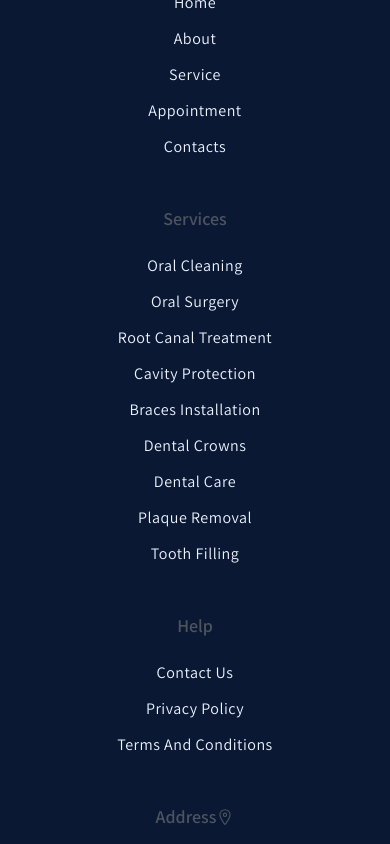
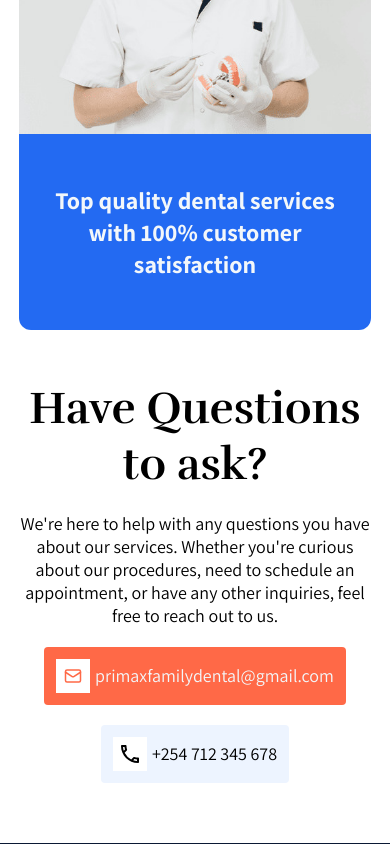
Before and after one commit to mwendwamark/PRIMAX-FAMILY-DENTAL, a React (Vite) app: page / in a window 390 px wide. Shown: the part 7400-8244 px from the top of the page. Built offline with nearby package versions, Linux system fonts and the light colour scheme.

Commit message:
create the meet doctor section and make it responsive.

```diff
--- a/src/Pages/Home.jsx
+++ b/src/Pages/Home.jsx
@@ -4,6 +4,7 @@ import AboutSection from "../components/Home-about-section/AboutSection";
 import ServicesSection from "../components/Home-quality-service/ServicesSection";
 import BookSection from "../components/Home-book-appointment/BookSection";
 import MeetDoctor from "../components/Home-meet-dentists/MeetDoctor";
+import TalkToUs from "../components/Home-talk-to-us/TalkToUs";
 
 const Home = () => {
   return (
@@ -13,6 +14,7 @@ const Home = () => {
       <ServicesSection />
       <MeetDoctor />
       <BookSection />
+      <TalkToUs />
     </>
   );
 };
--- /dev/null
+++ b/src/components/Home-talk-to-us/TalkToUs.css
@@ -0,0 +1,126 @@
+.talk-to-us-container {
+    width: 100%;
+    background-color: #fff;
+    padding: 80px 0px 60px;
+}
+
+.talk-to-us {
+    width: 80%;
+    display: flex;
+    flex-direction: row;
+    justify-content: center;
+    gap: 50px;
+    align-items: center;
+}
+
+.talk-to-us-image-section {
+    width: 50%;
+    display: flex;
+    flex-direction: column;
+    align-items: center;
+}
+
+.talk-to-us-image-section img {
+    border-top-left-radius: 12px;
+    border-top-right-radius: 12px;
+    width: 80%;
+}
+
+.image-text-contents {
+    border-radius: 0px 0px 12px 12px;
+    background-color: var(--blue-color);
+    width: 80%;
+    color: var(--background-color);
+    padding: 50px 20px 50px;
+    text-align: center;
+}
+
+.image-text-contents h4 {
+    font-size: 24px;
+    font-family: var(--text-ff);
+    font-weight: 700;
+}
+
+.talk-to-us-contents-section {
+    width: 46%;
+    display: flex;
+    flex-direction: column;
+    gap: 20px;
+    text-align: left;
+}
+
+.talk-to-us-contents-section h1 {
+    font-size: 45px;
+}
+
+.talk-to-us-contents-section p {
+    font-family: var(--text-ff);
+    font-size: 18px;
+}
+
+.talk-to-us-email {
+    display: flex;
+    align-items: center;
+    gap: 5px;
+    background-color: var(--orange-color);
+    width: fit-content;
+    padding: 12px;
+    border-radius: 4px;
+    color: var(--background-color);
+}
+
+.talk-to-us-email-icon {
+    background-color: white;
+    padding: 8px;
+    font-size: 34px;
+    color: var(--orange-color);
+}
+
+.talk-to-us-phone {
+    display: flex;
+    align-items: center;
+    gap: 5px;
+    background-color: var(--gradient-color);
+    width: fit-content;
+    padding: 12px;
+    border-radius: 4px;
+}
+
+.talk-to-us-phone-icon {
+    background-color: white;
+    padding: 5px;
+    font-size: 34px;
+    /* color: var(--orange-color); */
+}
+
+@media screen and (max-width: 1024px) {
+    .talk-to-us {
+        display: flex;
+        flex-direction: column;
+        width: 95%;
+    }
+
+    .talk-to-us-image-section {
+        width: 100%;
+    }
+
+    .talk-to-us-image-section img {
+        width: 80%;
+    }
+
+    .talk-to-us-contents-section {
+        width: 80%;
+        align-items: center;
+        text-align: center;
+    }
+}
+
+@media screen and (max-width: 650px) {
+
+    .image-text-contents,
+    .talk-to-us-image-section img,
+    .talk-to-us-contents-section {
+        width: 95%;
+
+    }
+}
--- /dev/null
+++ b/src/components/Home-talk-to-us/TalkToUs.jsx
@@ -0,0 +1,44 @@
+import React from "react";
+import "./TalkToUs.css";
+import { LuMail } from "react-icons/lu";
+import { MdOutlinePhone } from "react-icons/md";
+import DocImage3 from "../../assets/doc-image3.jpg";
+
+const TalkToUs = () => {
+  return (
+    <>
+      <div className="talk-to-us-container">
+        <div className="talk-to-us container">
+          <div className="talk-to-us-image-section">
+            <img src={DocImage3} alt="" />
+            <div className="image-text-contents">
+              <h4>
+                Top quality dental services with 100% customer satisfaction
+              </h4>
+            </div>
+          </div>
+
+          <div className="talk-to-us-contents-section">
+            <h1>Have Questions to ask?</h1>
+            <p>
+              We're here to help with any questions you have about our services.
+              Whether you're curious about our procedures, need to schedule an
+              appointment, or have any other inquiries, feel free to reach out
+              to us.{" "}
+            </p>
+            <p className="talk-to-us-email">
+              <LuMail className="talk-to-us-email-icon" />{" "}
+              primaxfamilydental@gmail.com
+            </p>
+            <p className="talk-to-us-phone">
+              <MdOutlinePhone className="talk-to-us-phone-icon" /> +254 712 345
+              678
+            </p>
+          </div>
+        </div>
+      </div>
+    </>
+  );
+};
+
+export default TalkToUs;
```
